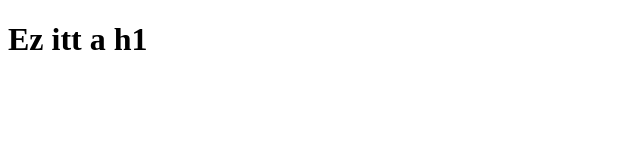
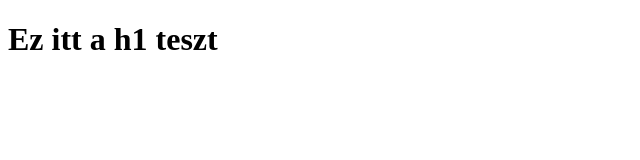
Before and after one commit to vtamasps/ps-teszt, a plain HTML site: page index.html in a window 1280 px wide. Shown: the whole page, without its empty margins (0-640 px from the left). Drawn offline with Linux system fonts and the light colour scheme.

Commit message:
added teszt

```diff
--- a/index.html
+++ b/index.html
@@ -2,7 +2,7 @@
 <html>
 <body>
 
-<h1>Ez itt a h1</h1>
+<h1>Ez itt a h1 teszt</h1>
 
 </body>
 </html>
```
